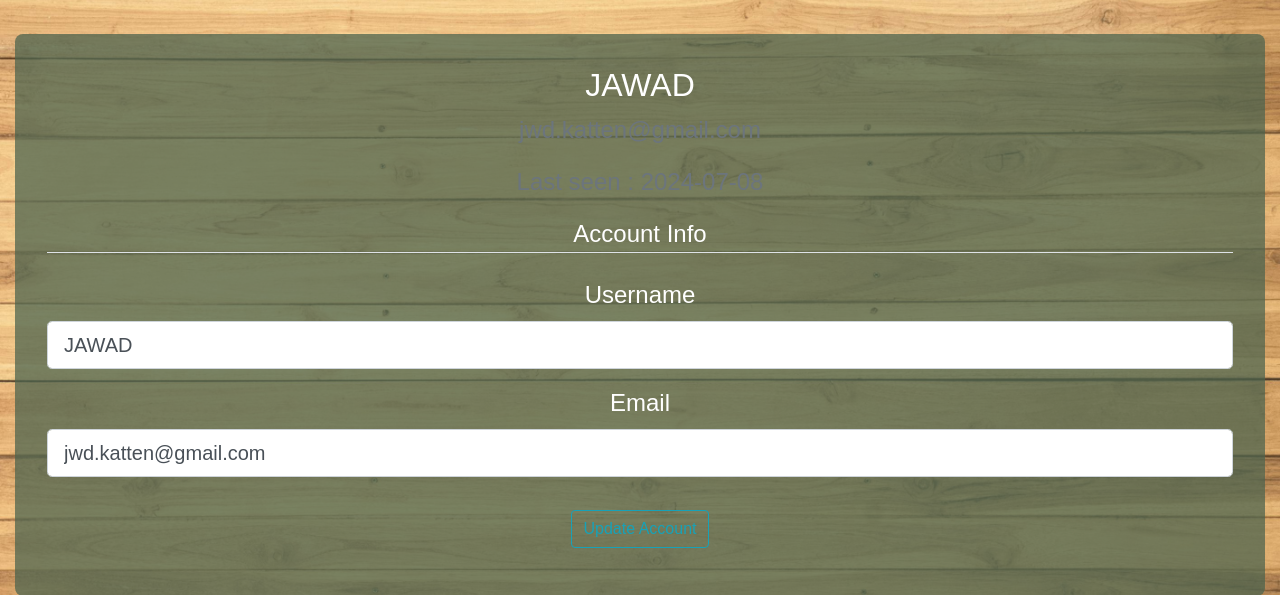
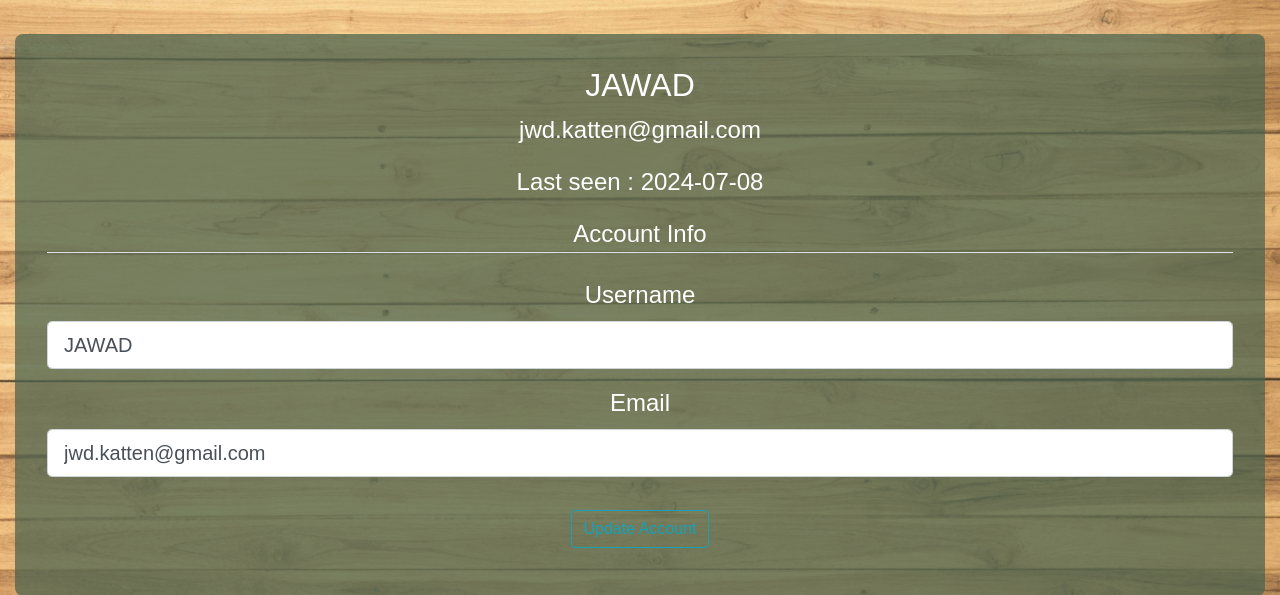
Before and after one commit to Mohamed-Mostafaaa/To-Do, a Flask app: page /account in a window 1280 px wide. Shown: the part 66-661 px from the top of the page. Run offline with Flask 3, Linux system fonts and the light colour scheme; a user stored in the database is signed in; some libraries are stand-ins or nearby versions.

Commit message:
Account Style

```diff
--- a/To_Do/templates/account.html
+++ b/To_Do/templates/account.html
@@ -5,11 +5,11 @@
     <div class="media">
         <div class="media-body">
             <h2 class="account-heading">{{ current_user.username }}</h2>
-                <p class="text-secondary">{{ current_user.email }}</p>
+            <p class="text-secondary1" style="color: #fff;" >{{ current_user.email }}</p>
             {% if current_user.last_login != None %}
-                <p class="text-secondary">Last seen : {{ current_user.last_login.strftime('%Y-%m-%d') }}</p>
+            <p class="text-secondary1" style="color: #fff;" >Last seen : {{ current_user.last_login.strftime('%Y-%m-%d') }}</p>
             {% else %}
-                <p class="text-secondary">Last seen : **** </p>
+            <p class="text-secondary1" style="color: #fff;" >Last seen : **** </p>
             {% endif %}
 
         </div>
--- a/To_Do/templates/base.html
+++ b/To_Do/templates/base.html
@@ -45,7 +45,7 @@
                   <a class="nav-link" href="{{ url_for('tasks.all_tasks') }}"> All Tasks </a>
                   <a class="nav-link" href="{{ url_for('tasks.new_task') }}">New Task</a>
                   <a class="nav-link" href="/account">{{ current_user.username }}'s Account</a>
-                  <a class="nav-link" href="logout">Logout</a>
+                  <a class="nav-link" href="{{ url_for('users.logout') }}">Logout</a>
                 {% else %}
                   <a class="nav-item nav-link" href="{{ url_for('users.login') }}">Login</a>
                   <a class="nav-item nav-link" href="{{ url_for('users.sign_up') }}">Sign Up</a>
```
Also changed, not shown: To_Do/templates/create_collaborator.html (indentation only). Lines whose indentation alone changed are shown as unchanged.
